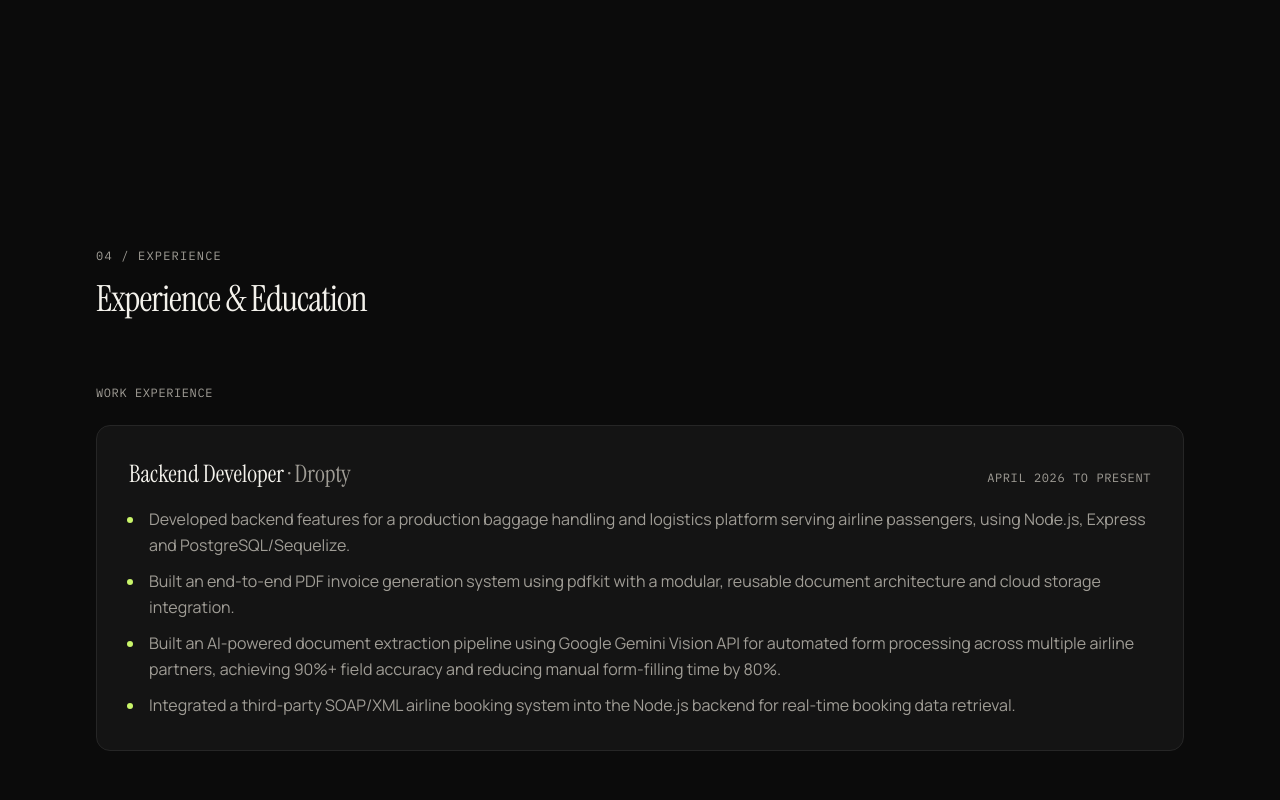
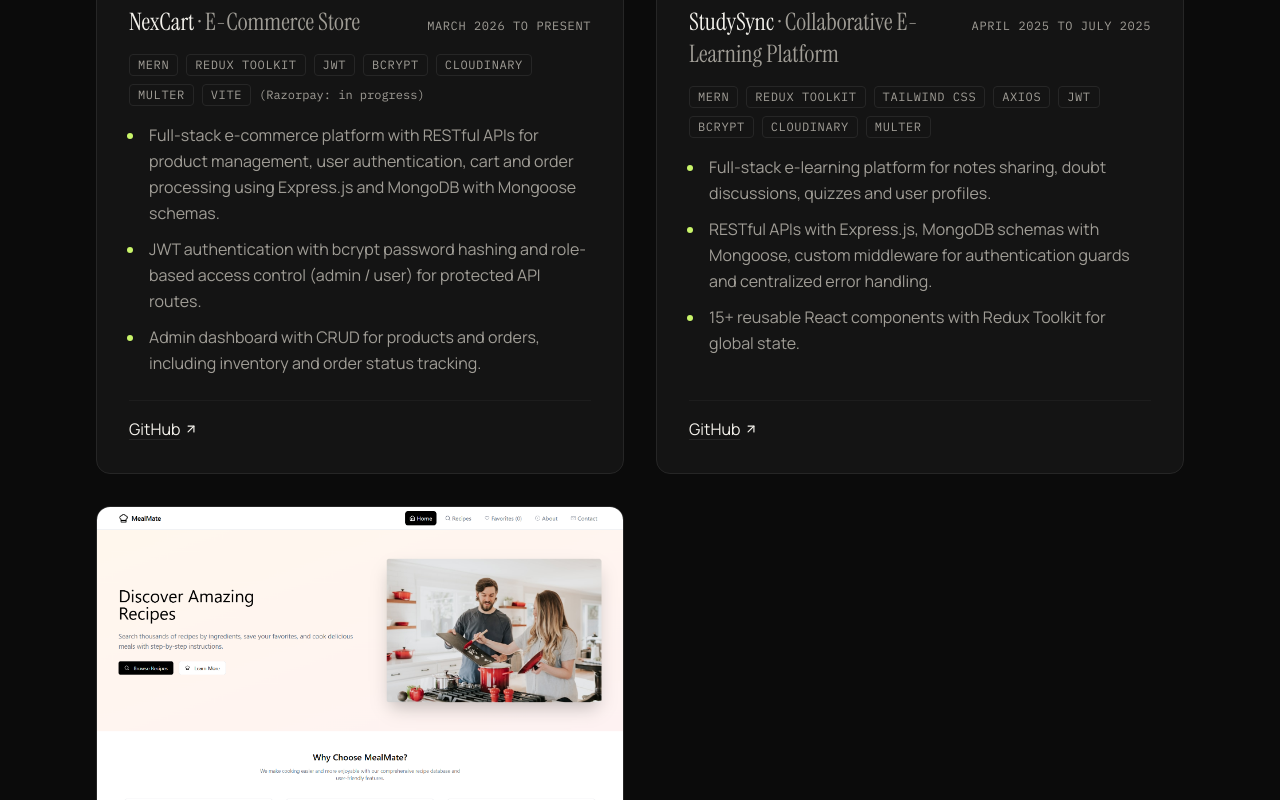
Before and after one commit to Devendra-singh-baghel/portfolio, a Next.js app: page / in a window 1280 px wide. Shown: the part 1760-2560 px from the top of the page. Built offline with nearby package versions, Linux system fonts and the light colour scheme.

Commit message:
add selected work cards and renumber sections

```diff
--- a/app/page.tsx
+++ b/app/page.tsx
@@ -1,5 +1,6 @@
 import { Hero } from "@/components/sections/hero";
 import { About } from "@/components/sections/about";
+import { Projects } from "@/components/sections/projects";
 import { Skills } from "@/components/sections/skills";
 import { Experience } from "@/components/sections/experience";
 
@@ -8,6 +9,7 @@ export default function Home() {
     <main id="main-content" className="flex flex-1 flex-col">
       <Hero />
       <About />
+      <Projects />
       <Skills />
       <Experience />
     </main>
--- /dev/null
+++ b/components/sections/projects.tsx
@@ -0,0 +1,91 @@
+import Image from "next/image";
+import { ArrowUpRight } from "lucide-react";
+import { SectionHeader } from "@/components/ui/section-header";
+import { Card } from "@/components/ui/card";
+import { Tag } from "@/components/ui/tag";
+import { TextLink } from "@/components/ui/text-link";
+import { projects } from "@/data/projects";
+
+export function Projects() {
+  return (
+    <section
+      id="work"
+      aria-label="Selected Work"
+      className="scroll-mt-24 py-16 sm:py-24 lg:py-32"
+    >
+      <div className="mx-auto flex max-w-6xl flex-col gap-12 px-4 sm:px-6 lg:px-8">
+        <SectionHeader label="02 / SELECTED WORK" title="Selected Work" />
+
+        <div className="grid grid-cols-1 gap-8 lg:grid-cols-2">
+          {projects.map((project) => (
+            <Card
+              key={project.id}
+              className="flex flex-col overflow-hidden"
+            >
+              {/* Project Screenshot */}
+              <div className="relative aspect-[16/9] w-full overflow-hidden border-b border-border bg-card">
+                <Image
+                  src={project.image.src}
+                  alt={project.image.alt}
+                  fill
+                  sizes="(min-width: 1200px) 560px, (min-width: 1024px) 50vw, 100vw"
+                  className="object-cover object-top"
+                />
+              </div>
+
+              {/* Project Details */}
+              <div className="flex flex-1 flex-col justify-between gap-6 p-6 sm:p-8">
+                <div className="flex flex-col gap-4">
+                  <div className="flex flex-col justify-between gap-1 sm:flex-row sm:items-baseline">
+                    <h3 className="font-serif text-xl font-normal text-foreground sm:text-2xl">
+                      {project.title}{" "}
+                      <span className="text-muted-foreground">
+                        · {project.subtitle}
+                      </span>
+                    </h3>
+                    <span className="shrink-0 font-mono text-xs uppercase tracking-wider text-muted-foreground">
+                      {project.period}
+                    </span>
+                  </div>
+
+                  <div className="flex flex-wrap items-center gap-2">
+                    {project.stack.map((tech) => (
+                      <Tag key={tech}>{tech}</Tag>
+                    ))}
+                    {project.note && (
+                      <span className="font-mono text-xs text-muted-foreground">
+                        ({project.note})
+                      </span>
+                    )}
+                  </div>
+
+                  <ul className="flex flex-col gap-2.5 pl-4 text-sm leading-relaxed text-muted-foreground sm:text-base list-disc list-outside marker:text-primary">
+                    {project.description.map((bullet, idx) => (
+                      <li key={idx} className="pl-1">
+                        {bullet}
+                      </li>
+                    ))}
+                  </ul>
+                </div>
+
+                {/* External Links */}
+                <div className="flex flex-wrap items-center gap-4 border-t border-border/50 pt-4">
+                  {project.links.map((link) => (
+                    <TextLink
+                      key={link.url}
+                      href={link.url}
+                      aria-label={link.ariaLabel}
+                    >
+                      {link.label}
+                      <ArrowUpRight className="size-3.5" aria-hidden="true" />
+                    </TextLink>
+                  ))}
+                </div>
+              </div>
+            </Card>
+          ))}
+        </div>
+      </div>
+    </section>
+  );
+}
--- a/components/sections/skills.tsx
+++ b/components/sections/skills.tsx
@@ -11,7 +11,7 @@ export function Skills() {
       className="scroll-mt-24 py-16 sm:py-24 lg:py-32"
     >
       <div className="mx-auto flex max-w-6xl flex-col gap-10 px-4 sm:px-6 lg:px-8">
-        <SectionHeader label="02 / SKILLS" title="Skills & Technologies" />
+        <SectionHeader label="03 / SKILLS" title="Skills & Technologies" />
 
         <div className="grid grid-cols-1 gap-6 sm:grid-cols-2">
           {skillGroups.map((group) => (
```
Also changed, not shown: 1 other file (tests, documents, lock files or other folders).
